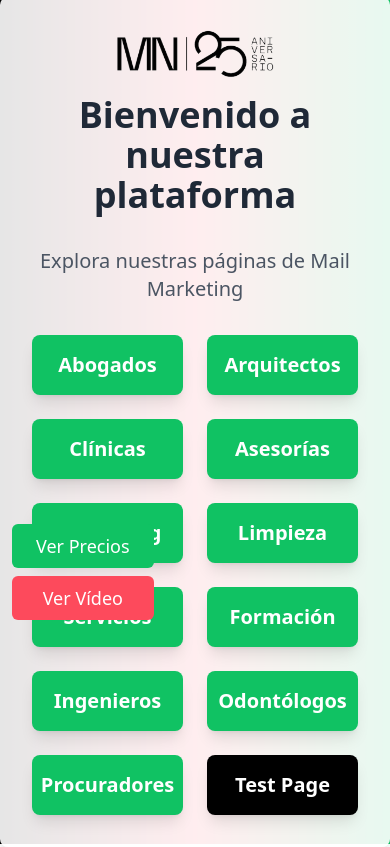
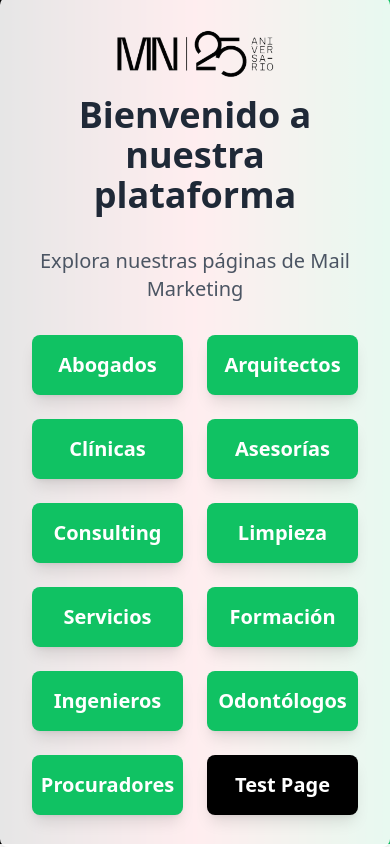
Before and after one commit to V1ch1/Front-MnProgram, a React (Vite) app: page / in a window 390 px wide. Built offline with nearby package versions, Linux system fonts and the light colour scheme.

Commit message:
fixed buttons mobile & tablet

```diff
--- a/src/components/FixedButtons/FixedButtons.tsx
+++ b/src/components/FixedButtons/FixedButtons.tsx
@@ -1,4 +1,3 @@
-// components/FixedButtons.tsx
 import React from "react";
 import VerPreciosButton from "../buttons/VerPreciosButton";
 import VerVideoButton from "../buttons/VerVideoButton";
@@ -9,7 +8,7 @@ const FixedButtons: React.FC = () => {
   console.log(location);
 
   return (
-    <div className="fixed bottom-56 left-3 z-50 flex flex-col gap-2">
+    <div className="hidden lg:fixed lg:bottom-56 lg:left-3 lg:z-50 lg:flex lg:flex-col lg:gap-2">
       {/* Botón de Ver Precios */}
       <VerPreciosButton
         label="Ver Precios"
```
